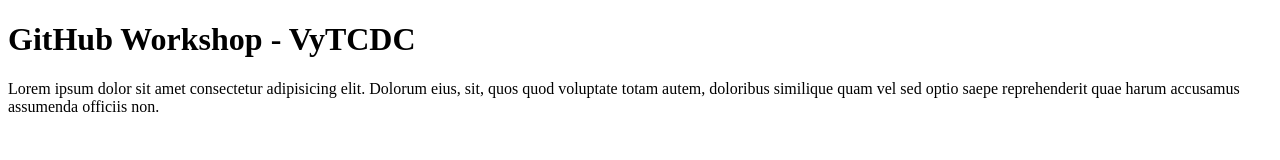
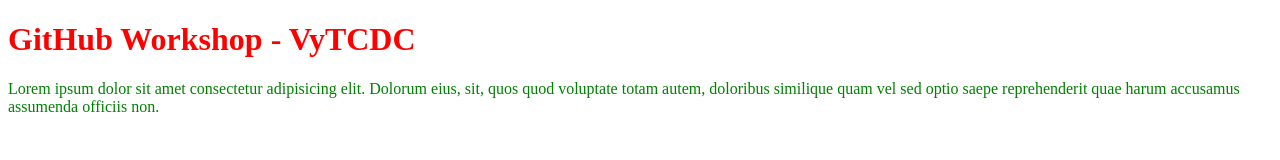
Before and after one commit to senthilVyTCDC/GitHubWorkshop, a plain HTML site: page index.html in a window 1280 px wide. Drawn offline with Linux system fonts and the light colour scheme.

Commit message:
css added

```diff
--- a/index.html
+++ b/index.html
@@ -4,6 +4,7 @@
     <meta charset="UTF-8">
     <meta name="viewport" content="width=device-width, initial-scale=1.0">
     <title>Document</title>
+    <link rel="stylesheet" href="styles.css">
 </head>
 <body>
     <h1>GitHub Workshop - VyTCDC</h1>
--- /dev/null
+++ b/styles.css
@@ -0,0 +1,7 @@
+h1{
+    color: red;
+}
+
+p{
+    color: green;
+}
```
